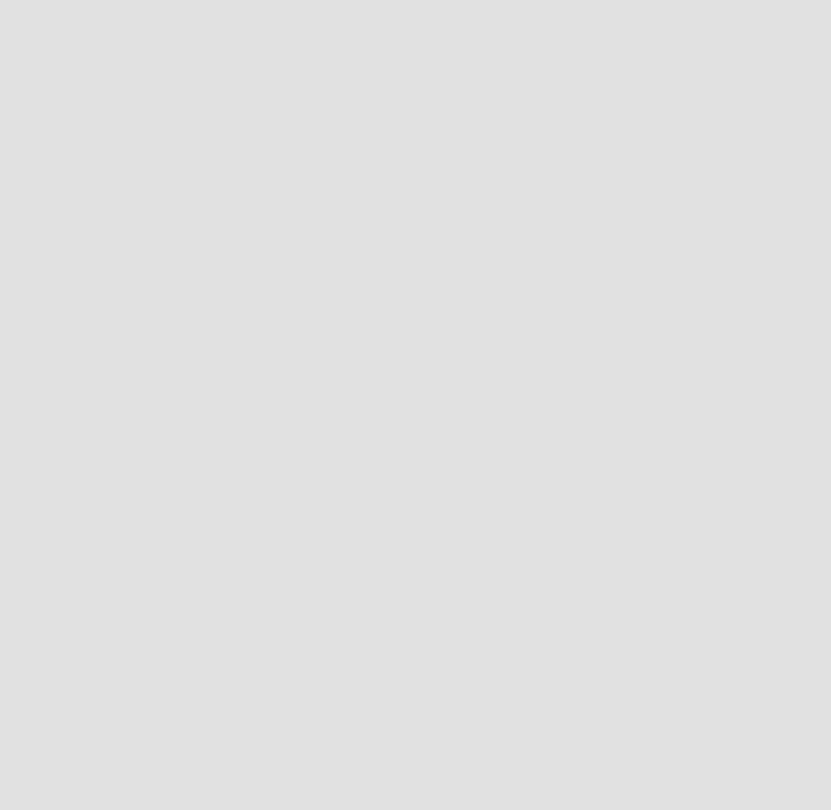
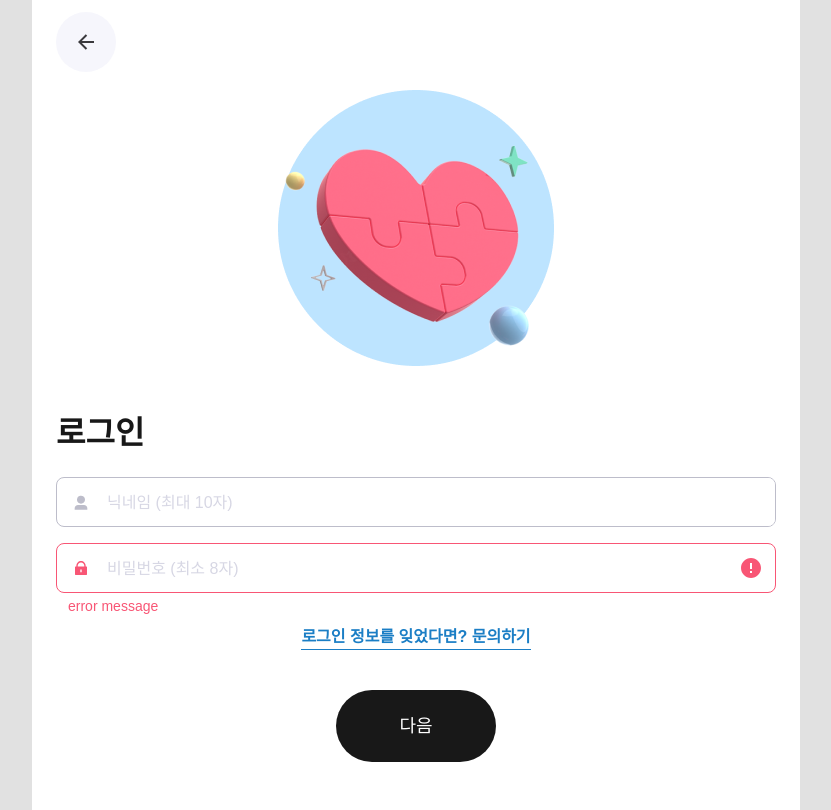
Before and after one commit to kkomyoung/love-document-client, a React (Create React App) app: page /login in a window 1280 px wide. Before the commit this address had no page. Shown: the whole page, without its empty margins (224-1055 px from the left). Built offline with nearby package versions, Linux system fonts and the light colour scheme; a web font is replaced by a local one.

Commit message:
feat: 공통해더 수정, Login 페이지 추가

```diff
--- a/src/Router.jsx
+++ b/src/Router.jsx
@@ -2,6 +2,7 @@ import React from 'react'
 import { BrowserRouter, Routes, Route } from 'react-router-dom'
 import Landing from './pages/Landing'
 import Onboarding from './pages/Onboarding'
+import Login from './pages/Login'
 import Research from './pages/Research'
 import ResearchReadyPage from './pages/research-ready/ResearchReadyPage'
 
@@ -11,6 +12,7 @@ function Router() {
       <Routes>
         <Route path="/" element={<Landing />} />
         <Route path="/onboarding" element={<Onboarding />} />
+        <Route path="/login" element={<Login />} />
         <Route path="/research" element={<Research />} />
         <Route path="/research/ready" element={<ResearchReadyPage />} />
       </Routes>
--- a/src/components/buttons/Buttons.jsx
+++ b/src/components/buttons/Buttons.jsx
@@ -6,29 +6,34 @@ import { ReactComponent as IconArrowPrev } from '../../assets/icon_arrow_prev.sv
 import { ReactComponent as IconClose } from '../../assets/icon_close.svg'
 import { ReactComponent as IconDelete } from '../../assets/icon_delete.svg'
 
-const CircleButton = ({ feature, align }) => {
+const CircleButton = ({ as, to, onClick, feature, className }) => {
   return (
-    <StyledCircleButton type="button" className={align}>
+    <StyledCircleButton as={as} to={to} onClick={onClick} className={className}>
       {feature === 'back' && <IconArrowPrev />}
       {feature === 'close' && <IconClose />}
       {feature === 'delete' && <IconDelete />}
+      {feature === 'setting' && <IconDelete />}
     </StyledCircleButton>
   )
 }
 const StyledCircleButton = styled.button`
+  display: flex;
+  align-items: center;
+  justify-content: center;
   width: 6rem;
   height: 6rem;
   border-radius: 50%;
   border: none;
   background: #f6f6fc;
 `
-const RoundButton = ({ large, color, text, icon, onClick }) => {
+const RoundButton = ({ as, to, onClick, size, color, text, icon }) => {
   return (
     <StyledRoundButton
-      large={large}
+      as={as}
+      to={to}
+      onClick={onClick}
+      size={size}
       color={color}
-      onClick={onClick}
-      type="button"
     >
       <span>{text}</span>
       {icon && <img src={IconArrowNext} />}
@@ -68,7 +73,7 @@ const StyledRoundButton = styled.button`
 
   // 크기별
   ${(props) => {
-    if (props.large) {
+    if (props.size === 'large') {
       return `
       width: 16rem;
       height: 7.2rem;
--- a/src/components/header/Header.jsx
+++ b/src/components/header/Header.jsx
@@ -1,9 +1,40 @@
 import React, { useEffect, useState } from 'react'
 import styled from 'styled-components'
+import { Link, useNavigate } from 'react-router-dom'
 import { CircleButton } from '../buttons/Buttons'
 
-const Header = ({ title, leftBtn, rightBtn }) => {
+const Header = ({ title, btnBack, btnClose, btnDelete, btnSetting }) => {
+  const navigate = useNavigate()
   const [isScrolled, setIsScrolled] = useState(false)
+
+  // 페이지 뒤로가기
+  const handleGoBack = () => {
+    navigate(-1)
+  }
+
+  // 버튼의 용도 체크
+  const checkButtonType = (button, feature, className) => {
+    // 링크일 때
+    if (typeof button === 'string') {
+      return (
+        <CircleButton
+          as={Link}
+          to={button}
+          feature={feature}
+          className={className}
+        />
+      )
+      // 버튼일 때
+    } else if (typeof button === 'function') {
+      return (
+        <CircleButton
+          onClick={button}
+          feature={feature}
+          className={className}
+        />
+      )
+    }
+  }
 
   useEffect(() => {
     const handleScroll = () => {
@@ -18,13 +49,18 @@ const Header = ({ title, leftBtn, rightBtn }) => {
   return (
     <StyledHeader className={isScrolled && title ? 'on' : ''}>
       <div className="inner">
-        {leftBtn && (
-          <CircleButton feature={leftBtn} align="left"></CircleButton>
+        {btnBack && (
+          <CircleButton
+            as="a"
+            onClick={handleGoBack}
+            feature="back"
+            className="left"
+          />
         )}
         {title && <p>{title}</p>}
-        {rightBtn && (
-          <CircleButton feature={rightBtn} align="right"></CircleButton>
-        )}
+        {btnClose && checkButtonType(btnClose, 'close', 'right')}
+        {btnDelete && checkButtonType(btnDelete, 'delete', 'right')}
+        {btnSetting && checkButtonType(btnSetting, 'setting', 'right')}
       </div>
     </StyledHeader>
   )
@@ -44,7 +80,8 @@ const StyledHeader = styled.header`
     transition: 0.3s;
   }
 
-  button {
+  button,
+  a {
     position: absolute;
   }
   .left {
@@ -80,7 +117,8 @@ const StyledHeader = styled.header`
         opacity: 1;
       }
 
-      button {
+      button,
+      a {
         width: 4.8rem;
         height: 4.8rem;
         background: none;
--- /dev/null
+++ b/src/pages/Login.jsx
@@ -0,0 +1,72 @@
+import React from 'react'
+import styled from 'styled-components'
+import Header from '../components/header/Header'
+import { ButtonArea, RoundButton } from '../components/buttons/Buttons'
+import { Title } from '../components/texts/Texts'
+import ImgTest from '../assets/img_test.png'
+import LoginForm from '../components/form/LoginForm'
+
+const LoginHandler = () => {
+  console.log('로그인')
+}
+
+const Login = () => {
+  return (
+    <StyledMain>
+      <Header btnBack />
+      <StyledAirticle>
+        <StyledImgWrap>
+          <img src={ImgTest} alt="" />
+        </StyledImgWrap>
+        <Title>로그인</Title>
+        <StyledLoginFormArea>
+          <LoginForm />
+        </StyledLoginFormArea>
+        <StyledLinkArea>
+          <a href="#none">로그인 정보를 잊었다면? 문의하기</a>
+        </StyledLinkArea>
+        <ButtonArea margin="4rem 0 0 0">
+          <RoundButton onClick={LoginHandler} size="large" text="다음" />
+        </ButtonArea>
+      </StyledAirticle>
+    </StyledMain>
+  )
+}
+
+const StyledMain = styled.main`
+  padding-bottom: 4.8rem;
+`
+
+const StyledAirticle = styled.article`
+  padding: 0 2.4rem;
+`
+
+const StyledImgWrap = styled.figure`
+  width: 100%;
+  margin-bottom: 4.3rem;
+  text-align: center;
+
+  img {
+    width: 100%;
+    max-width: 31.2rem;
+  }
+`
+
+const StyledLoginFormArea = styled.div`
+  margin-top: 2.8rem;
+`
+
+const StyledLinkArea = styled.div`
+  margin-top: 1.6rem;
+  text-align: center;
+
+  a {
+    display: inline-block;
+    padding-bottom: 0.4rem;
+    border-bottom: 1px solid ${(props) => props.theme.blue700};
+    ${(props) => props.theme.fontSize.label_m_sb};
+    color: ${(props) => props.theme.blue700};
+  }
+`
+
+export default Login
--- a/src/pages/Onboarding.jsx
+++ b/src/pages/Onboarding.jsx
@@ -1,14 +1,14 @@
 import React from 'react'
 import styled from 'styled-components'
+import { Link } from 'react-router-dom'
 import Header from '../components/header/Header'
 import { ButtonArea, RoundButton } from '../components/buttons/Buttons'
 import { Title, TextDesc } from '../components/texts/Texts'
 import ImgTest from '../assets/img_test.png'
-
 function Onboarding() {
   return (
     <StyledMain>
-      <Header leftBtn="back" rightBtn="close" />
+      <Header btnBack btnClose="/" />
       <StyledAirticle>
         <StyledImgWrap>
           <img src={ImgTest} alt="" />
@@ -19,7 +19,7 @@ function Onboarding() {
           서비스 입니다. 질문지를 만들고 상대에게 공유해 확인해 보세요 😍
         </TextDesc>
         <ButtonArea margin="11rem 0 0 0">
-          <RoundButton large text="다음"></RoundButton>
+          <RoundButton as={Link} to="/login" size="large" text="다음" />
         </ButtonArea>
       </StyledAirticle>
     </StyledMain>
--- a/src/pages/Research.jsx
+++ b/src/pages/Research.jsx
@@ -68,7 +68,7 @@ function Research() {
           </StyledLoginFormArea>
         </StyledSectionLogin>
         <ButtonArea margin="8.3rem 0 0">
-          <RoundButton large text="완료"></RoundButton>
+          <RoundButton size="large" text="완료"></RoundButton>
         </ButtonArea>
       </article>
     </StyledMain>
```
